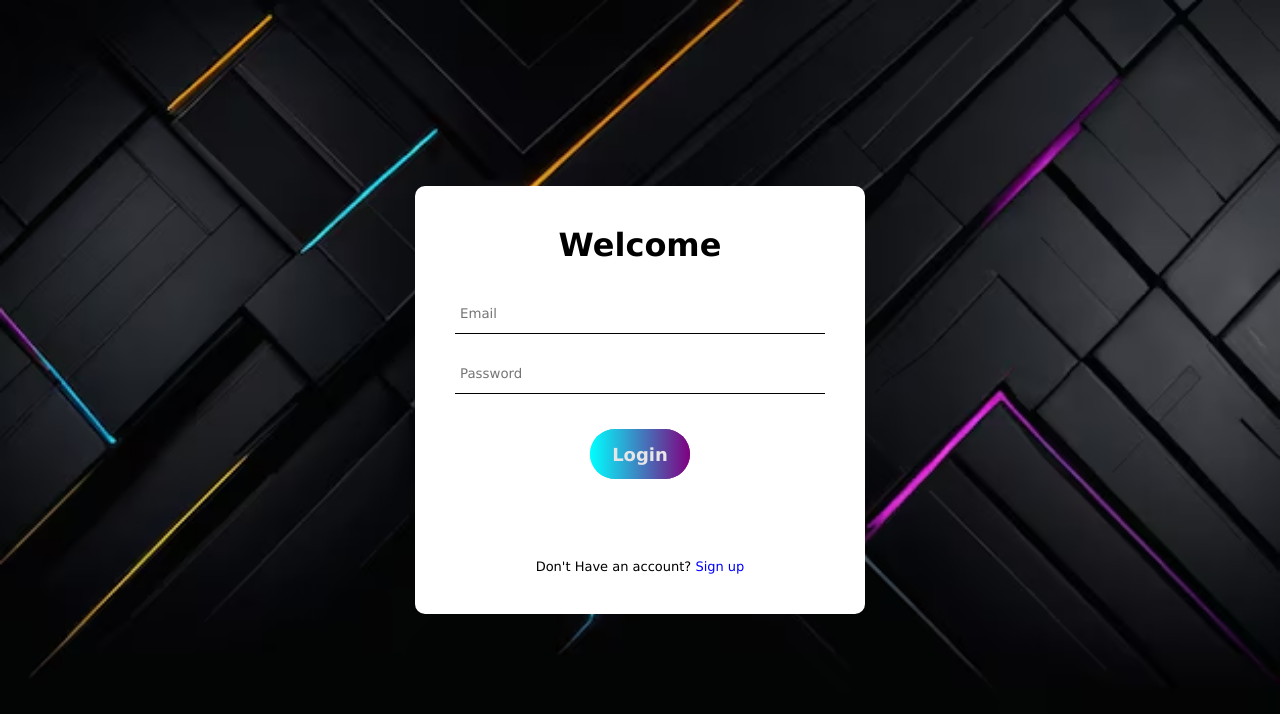
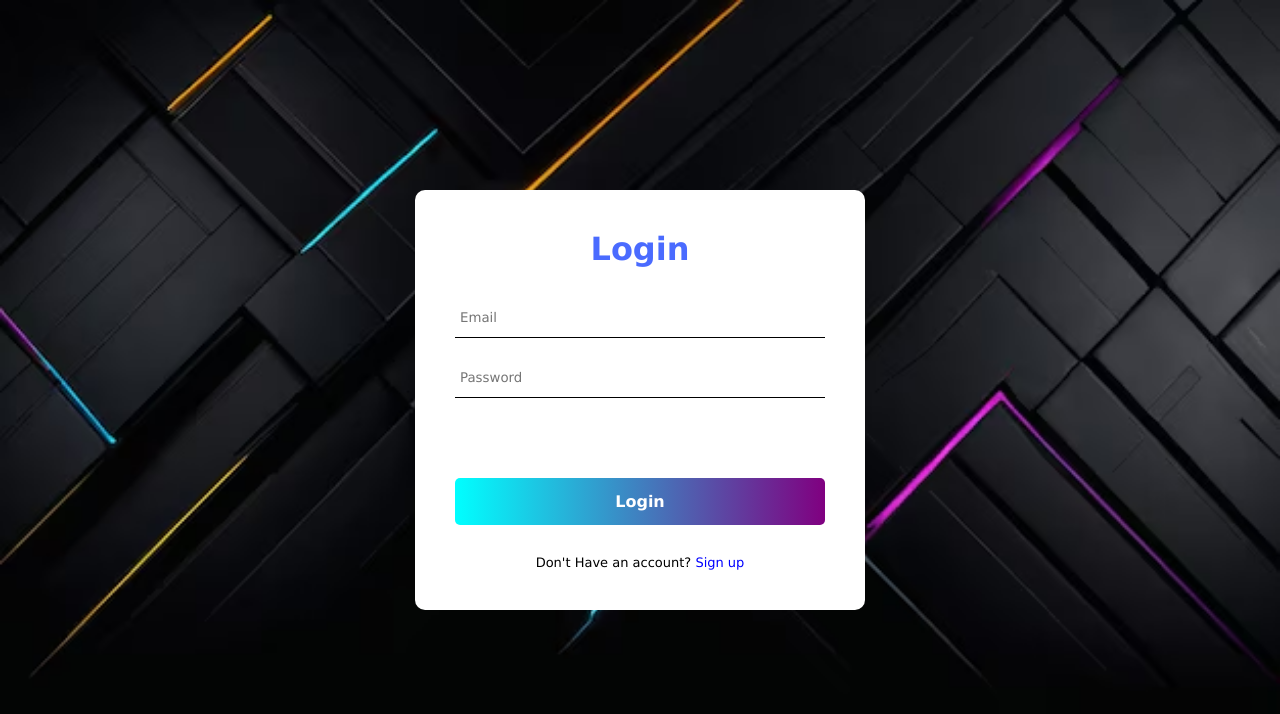
Before and after one commit to Aeiman-Fayyaz/Login-Signup-Page, a plain HTML site: page index.html in a window 1280 px wide. Drawn offline with Linux system fonts and the light colour scheme.

Commit message:
code update

```diff
--- a/index.css
+++ b/index.css
@@ -22,6 +22,9 @@ body{
     left: 50%;
     transform: translate(-50%,-50%);
 }
+h1{
+    color: #4a6bff;
+}
 form{
     padding: 10px 0 0 0;
     height: 70%;
@@ -44,29 +47,24 @@ input:focus{
     border: none;
 }
 .button{
-    text-align: center;
+    margin-top: 80px;
+    margin-bottom: 30px;
+}
+.btn{
     width: 100%;
-    height: 35px;
-    margin-top: 35px;
-    margin-bottom: 80px;
-}
-.button,
-.btn{
-    display: inline-block;
-    width: 100px;
-    height: 50px;
-    color: rgb(230, 230, 230);
-    font-size: 18px;
-    font-weight: 600;
-    border: none;
-    outline: none;
-    cursor: pointer;
-    border-radius: 25px;
-    background: linear-gradient(
+    padding: 14px;
+       background: linear-gradient(
         to left,
         purple,
         aqua
     );
+    color: white;
+    border: none;
+    border-radius: 5px;
+    font-size: 16px;
+    font-weight: 600;
+    cursor: pointer;
+    transition: background-color 0.3s;
 }
 form p{
     font-size: 13px;
--- a/index.html
+++ b/index.html
@@ -8,7 +8,7 @@
 </head>
 <body>
     <div class="container">
-        <h1>Welcome</h1>
+        <h1>Login</h1>
         <form>
             <div class="input-username">
                 <input type="text" placeholder="Email">
--- a/signup.css
+++ b/signup.css
@@ -14,8 +14,10 @@
 }
 
 body {
-    background-color: var(--secondary-color);
-    color: var(--text-color);
+    width: 100%;
+    height: 100%;
+    background-image: url(img3.avif);
+    background-size: 100%;
     line-height: 1.6;
 }
 
@@ -117,7 +119,11 @@ select:focus {
 .btn {
     width: 100%;
     padding: 14px;
-    background-color: var(--primary-color);
+       background: linear-gradient(
+        to left,
+        purple,
+        aqua
+    );
     color: white;
     border: none;
     border-radius: 5px;
@@ -126,11 +132,6 @@ select:focus {
     cursor: pointer;
     transition: background-color 0.3s;
 }
-
-.btn:hover {
-    background-color: #3a5bef;
-}
-
 .login-link {
     text-align: center;
     margin-top: 20px;
```
